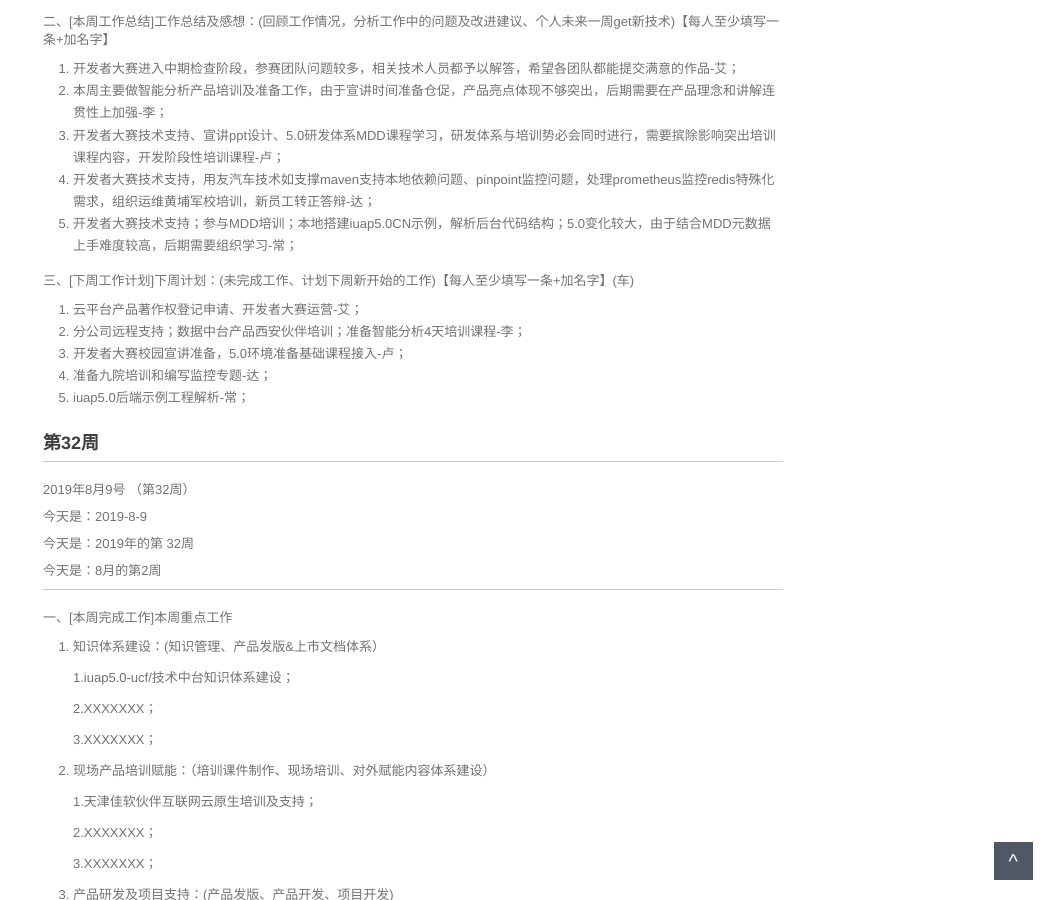
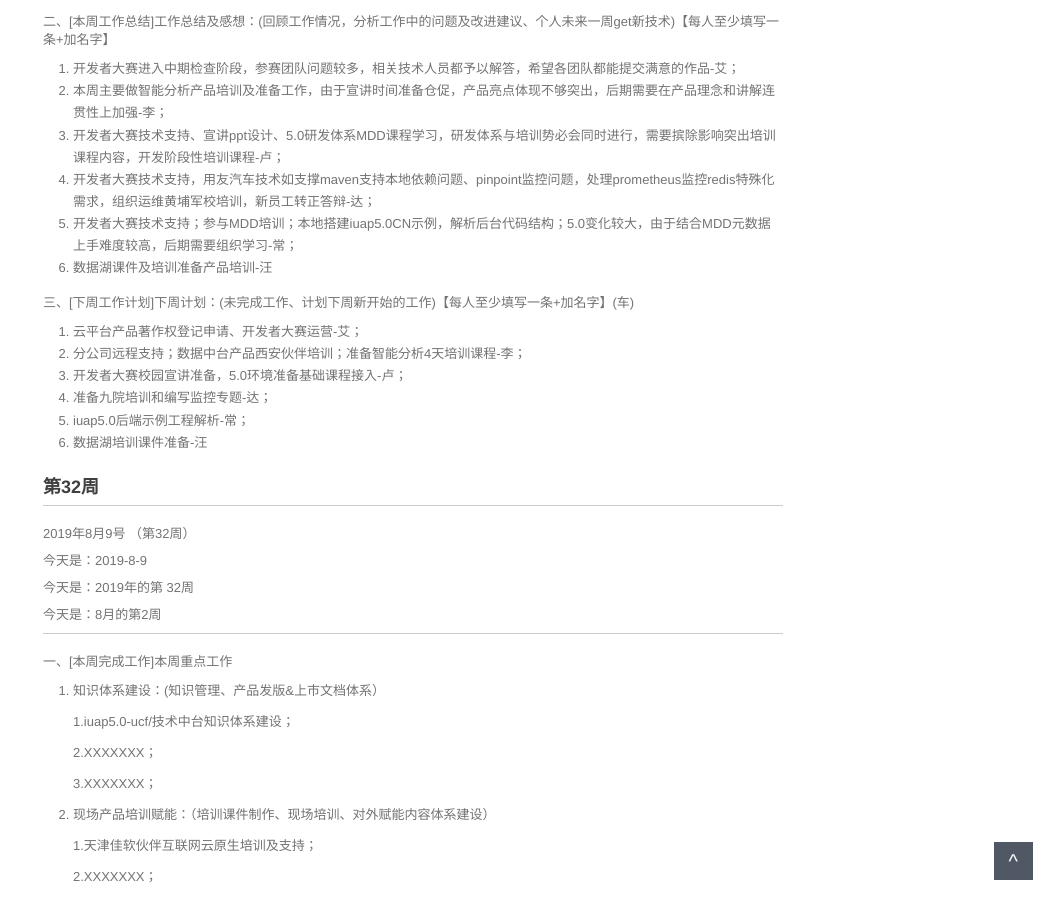
Before and after one commit to walllFlower/blog, a Jekyll site: the page built from _posts/2018-07-17-day_report_cxz.md, in a window 1280 px wide and 900 px high, scrolled down 1244 px. Shown: the whole window, without its empty margins (227-1280 px from the left). Built offline with Jekyll 4.4.1, drawn with Linux system fonts in a browser that asks for light colours; comment, search, counter and statistics services are not loaded.

Commit message:
Update 2018-07-17-day_report_cxz.md

```diff
--- a/_posts/2018-07-17-day_report_cxz.md
+++ b/_posts/2018-07-17-day_report_cxz.md
@@ -78,6 +78,7 @@ categories: 技术运营工作周报
 3. 开发者大赛技术支持、宣讲ppt设计、5.0研发体系MDD课程学习，研发体系与培训势必会同时进行，需要摈除影响突出培训课程内容，开发阶段性培训课程-卢；
 4. 开发者大赛技术支持，用友汽车技术如支撑maven支持本地依赖问题、pinpoint监控问题，处理prometheus监控redis特殊化需求，组织运维黄埔军校培训，新员工转正答辩-达；
 5. 开发者大赛技术支持；参与MDD培训；本地搭建iuap5.0CN示例，解析后台代码结构；5.0变化较大，由于结合MDD元数据上手难度较高，后期需要组织学习-常；
+6. 数据湖课件及培训准备产品培训-汪
 
 三、[下周工作计划]下周计划：(未完成工作、计划下周新开始的工作)【每人至少填写一条+加名字】(车)
 
@@ -86,6 +87,7 @@ categories: 技术运营工作周报
 3. 开发者大赛校园宣讲准备，5.0环境准备基础课程接入-卢；
 4. 准备九院培训和编写监控专题-达；
 5. iuap5.0后端示例工程解析-常；
+6. 数据湖培训课件准备-汪
 
 
 
```
